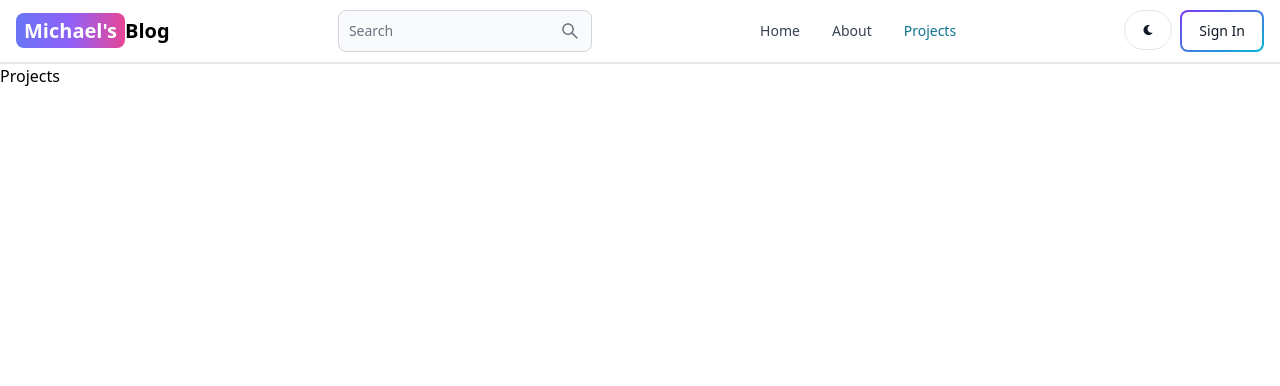
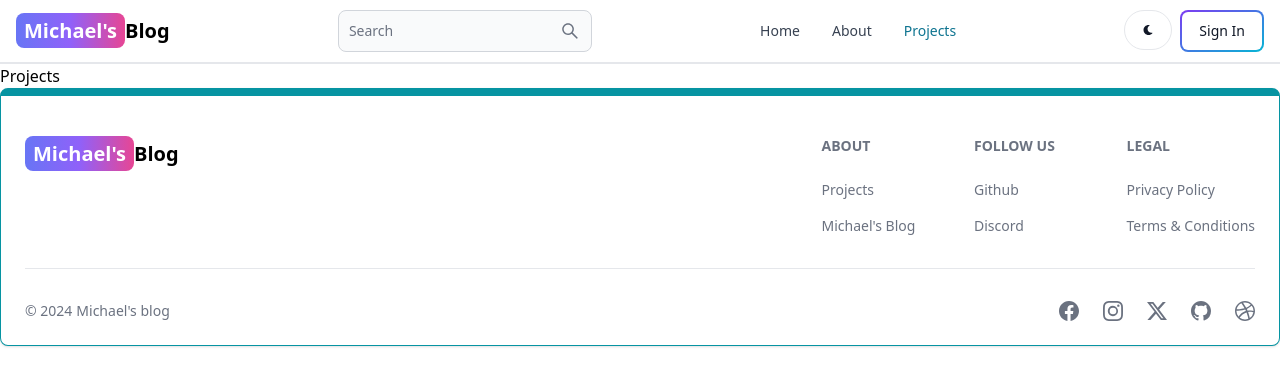
Before and after one commit to michaelokolo/mern-blog, a React (Vite) app in the folder client/: page /projects in a window 1280 px wide. Shown: the top 386 px of the page. Built offline with nearby package versions, Linux system fonts and the light colour scheme.

Commit message:
create and add the footer component

```diff
--- a/client/src/App.jsx
+++ b/client/src/App.jsx
@@ -6,6 +6,7 @@
 import Dashboard from './pages/Dashboard';
 import Projects from './pages/Projects';
 import Header from './components/Header';
+import Footer from './components/Footer';
 
 export default function App() {
   return (
@@ -19,6 +20,7 @@
         <Route path="/dashboard" element={<Dashboard />} />
         <Route path="/projects" element={<Projects />} />
       </Routes>
+      <Footer />
     </BrowserRouter>
   );
 }
--- /dev/null
+++ b/client/src/components/Footer.jsx
@@ -0,0 +1,100 @@
+import { Footer } from 'flowbite-react';
+import React from 'react';
+import { Link } from 'react-router-dom';
+import {
+  BsFacebook,
+  BsInstagram,
+  BsGithub,
+  BsTwitterX,
+  BsDribbble,
+} from 'react-icons/bs';
+
+export default function FooterCom() {
+  return (
+    <Footer container className="border border-t-8 border-teal-500">
+      <div className="w-full max-w-7xl mx-auto">
+        <div className="grid w-full justify-between sm:flex gap-4 md:grid-cols-1">
+          <div className="mt-5">
+            <Link
+              to="/"
+              className="self-center whitespace-nowrap text-lg sm:text-xl font-semibold dark:text-white"
+            >
+              <span
+                className="px-2 py-1 bg-gradient-to-r from-indigo-500
+         via-purple-500 to-pink-500 rounded-lg text-white"
+              >
+                Michael's
+              </span>
+              Blog
+            </Link>
+          </div>
+          <div className="grid grid-cols-2 gap-8 mt-4 sm:grid-cols-3 sm:gap-6">
+            <div>
+              <Footer.Title title="About" />
+              <Footer.LinkGroup col>
+                <Footer.Link
+                  href="/projects"
+                  target="_blank"
+                  rel="noopener noreferrer"
+                >
+                  Projects
+                </Footer.Link>
+                <Footer.Link
+                  href="/about"
+                  target="_blank"
+                  rel="noopener noreferrer"
+                >
+                  Michael's Blog
+                </Footer.Link>
+              </Footer.LinkGroup>
+            </div>
+            <div>
+              <Footer.Title title="Follow us" />
+              <Footer.LinkGroup col>
+                <Footer.Link
+                  href="https://github.com/michaelokolo"
+                  target="_blank"
+                  rel="noopener noreferrer"
+                >
+                  Github
+                </Footer.Link>
+                <Footer.Link href="#" target="_blank" rel="noopener noreferrer">
+                  Discord
+                </Footer.Link>
+              </Footer.LinkGroup>
+            </div>
+            <div>
+              <Footer.Title title="Legal" />
+              <Footer.LinkGroup col>
+                <Footer.Link href="#" target="_blank" rel="noopener noreferrer">
+                  Privacy Policy
+                </Footer.Link>
+                <Footer.Link href="#" target="_blank" rel="noopener noreferrer">
+                  Terms &amp; Conditions
+                </Footer.Link>
+              </Footer.LinkGroup>
+            </div>
+          </div>
+        </div>
+        <Footer.Divider />
+        <div className="w-full sm:flex sm:items-center sm:justify-between">
+          <Footer.Copyright
+            href="#"
+            by="Michael's blog"
+            year={new Date().getFullYear()}
+          />
+          <div className="flex gap-6 sm:mt-0 mt-4 sm:justify-center">
+            <Footer.Icon href="#" icon={BsFacebook} />
+            <Footer.Icon href="#" icon={BsInstagram} />
+            <Footer.Icon href="#" icon={BsTwitterX} />
+            <Footer.Icon
+              href="https://github.com/michaelokolo"
+              icon={BsGithub}
+            />
+            <Footer.Icon href="#" icon={BsDribbble} />
+          </div>
+        </div>
+      </div>
+    </Footer>
+  );
+}
```
